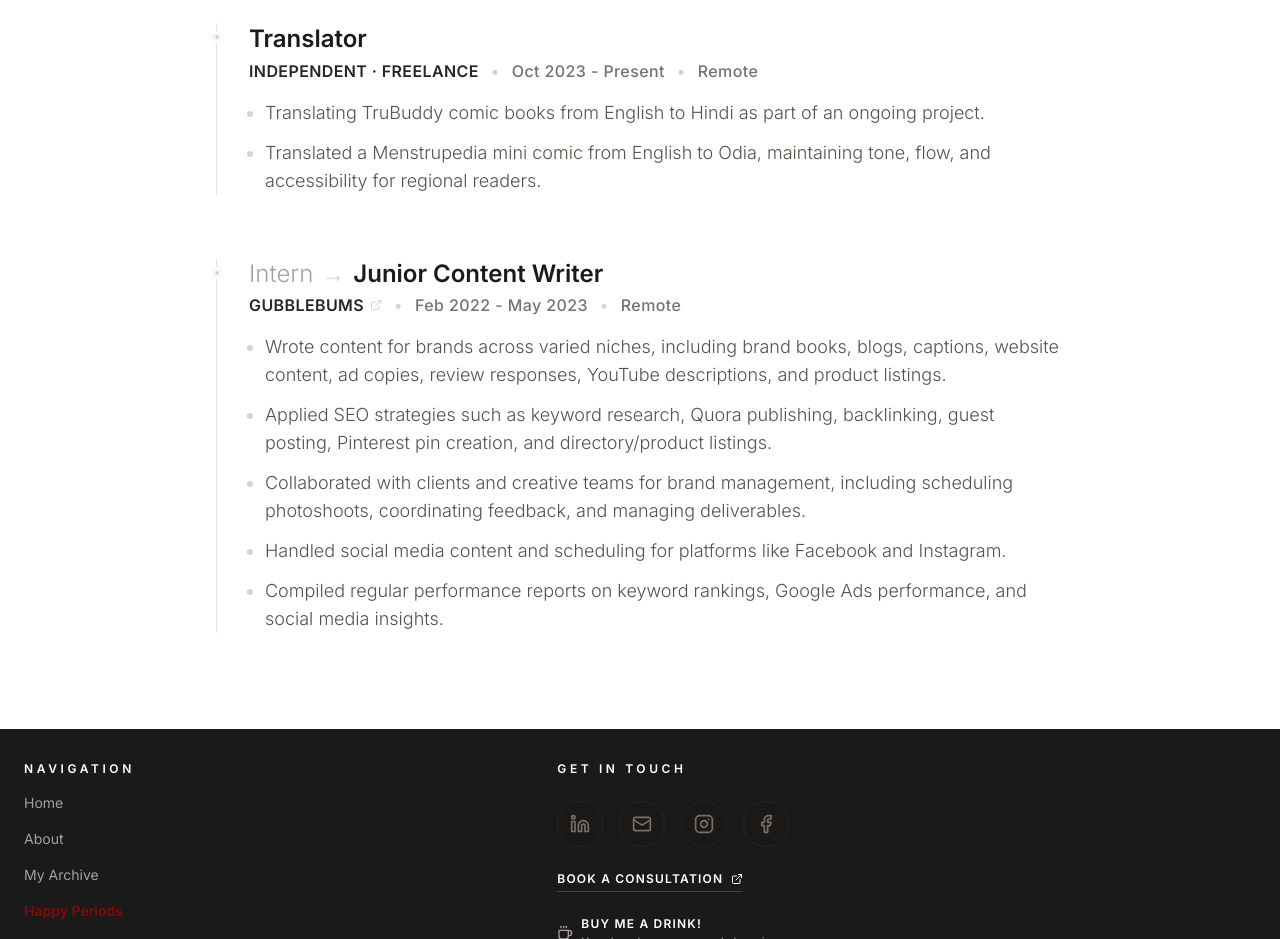
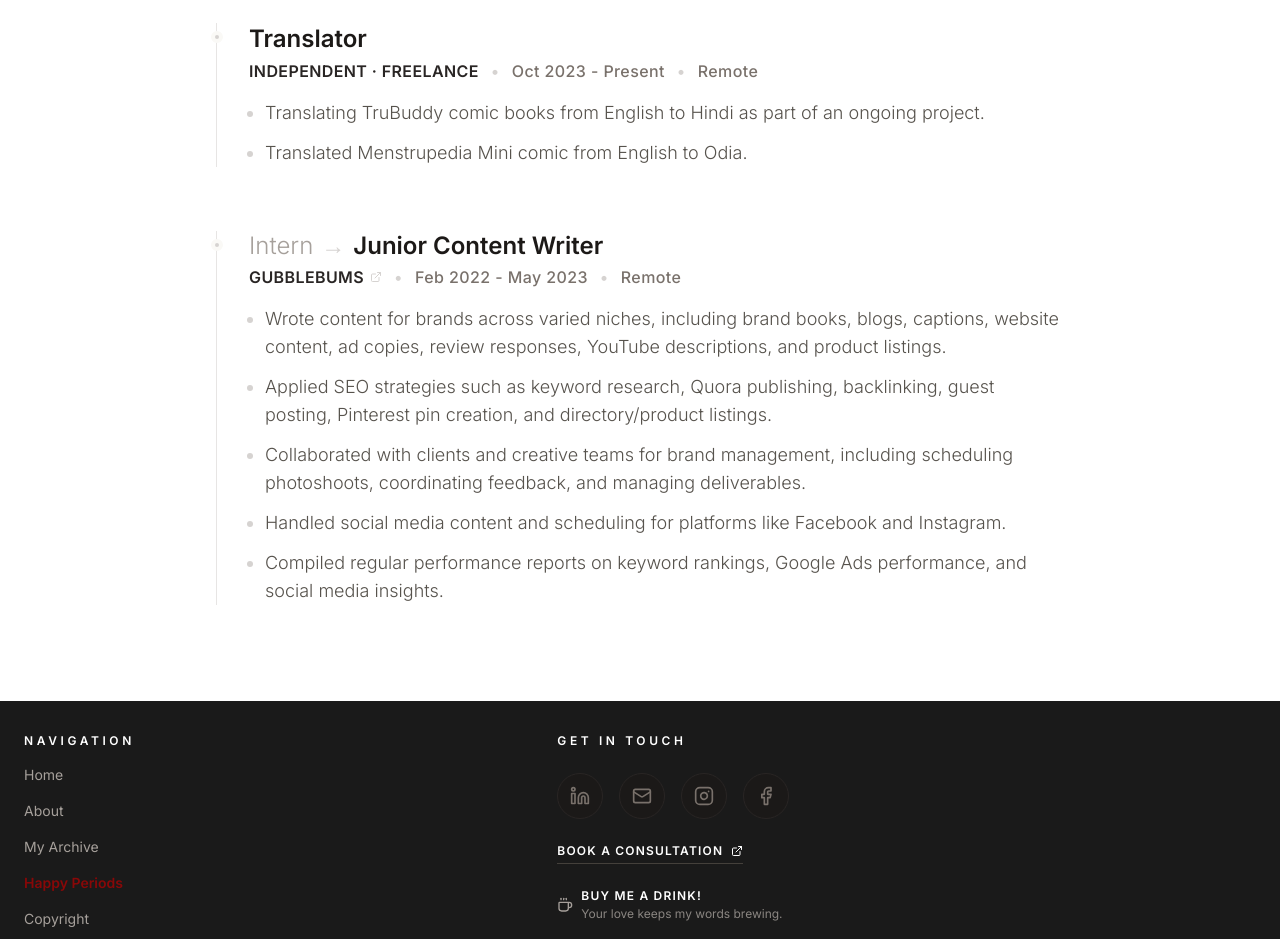
Before and after one commit to sonakhirumi/sonakhi-portfolio, a React (Vite) app: page /about in a window 1280 px wide. Shown: the part 2140-3079 px from the top of the page. Built offline with nearby package versions, Linux system fonts and the light colour scheme; a web font is replaced by a local one.

Commit message:
Update Odia translation bullet point in experience section

```diff
--- a/components/About.tsx
+++ b/components/About.tsx
@@ -103,7 +103,7 @@ const About: React.FC = () => {
           </div>
           <ul className="space-y-2 md:space-y-3 text-stone-600 font-light text-base md:text-lg list-disc pl-4 marker:text-stone-300">
             <li>Translating TruBuddy comic books from English to Hindi as part of an ongoing project.</li>
-            <li>Translated a Menstrupedia mini comic from English to Odia, maintaining tone, flow, and accessibility for regional readers.</li>
+            <li>Translated Menstrupedia Mini comic from English to Odia.</li>
           </ul>
         </div>
 
```
